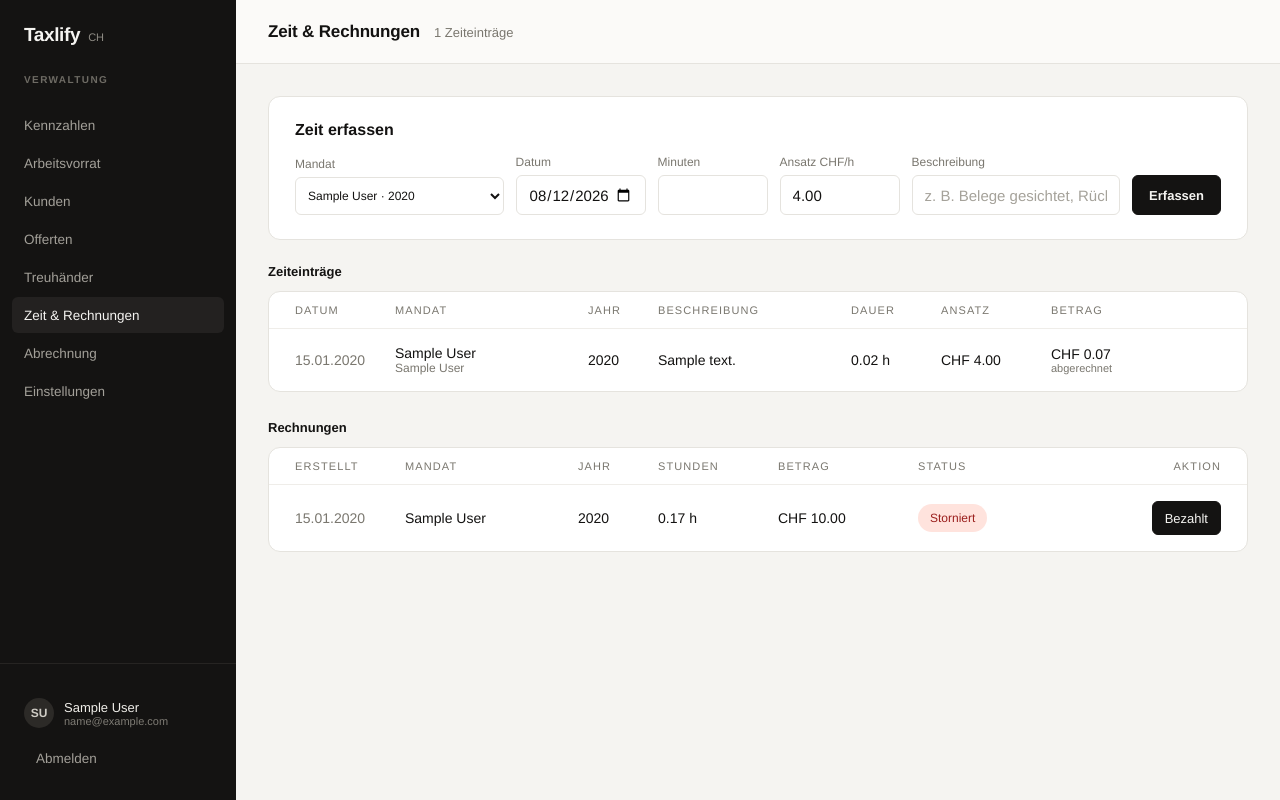
After one commit to raphirudin-cpu/taxlify.app, a Flask app: page /advisor/time/ in a window 1280 px wide. The commit adds this page. Run offline with Flask 3, Linux system fonts and the light colour scheme; a user stored in the database is signed in; tables that the repository leaves empty hold one stand-in row (values such as "Sample post"); parts of the project's set-up code (start-up, migrations or seed data) failed here and were passed over; some libraries are stand-ins or nearby versions.

Commit message:
Phase D2: time-tracking → client billing
A new 'Zeit & Rechnungen' surface for advisor firms, separate from the
Taxlify↔firm slot subscription:
- TimeEntry: billable work logged against a client engagement (minutes,
  description, date, snapshot CHF/h rate, billed flag). amount computed
  as minutes/60 * rate.
- ClientInvoice: an invoice the firm issues a client, generated from all
  unbilled entries for a client-year; entries are marked billed and
  linked. Statuses offen/bezahlt/storniert; cancelling releases the
  entries for re-billing.
- Advisor.default_hourly_rate prefills new entries; set in admin settings.
- Permissions: every firm member logs/views time; only owners/managers
  generate and settle invoices. All firm-scoped via current_advisor_ids.
- Sidebar nav item for admins and advisors; audit-logged.

Migration c8e3f5a17b26. 7 new tests (add, unbound-403, invoice totals,
staff-cannot-invoice, no-delete-billed, cancel-releases, render).

Co-Authored-By: Claude Opus 4.8 <noreply@anthropic.com>

```diff
--- a/app/__init__.py
+++ b/app/__init__.py
@@ -136,6 +136,7 @@ def create_app(config_class=None):
     from app.routes.advisor_billing_routes import billing_bp
     from app.routes.admin_dashboard_routes import admin_dashboard_bp
     from app.routes.admin_clients_routes import admin_clients_bp
+    from app.routes.time_tracking_routes import time_bp
 
     app.register_blueprint(auth_bp, url_prefix='/auth')
     app.register_blueprint(dashboard_bp)
@@ -170,6 +171,7 @@ def create_app(config_class=None):
     app.register_blueprint(billing_bp)
     app.register_blueprint(admin_dashboard_bp)
     app.register_blueprint(admin_clients_bp)
+    app.register_blueprint(time_bp)
 
     from flask_wtf.csrf import CSRFError
 
--- /dev/null
+++ b/app/routes/time_tracking_routes.py
@@ -0,0 +1,245 @@
+"""Time-tracking and client billing for advisor firms.
+
+Any firm member may log and view billable time against the firm's client
+engagements; only owners/managers may generate and settle client invoices.
+"""
+from datetime import datetime, date
+from decimal import Decimal, InvalidOperation
+
+from flask import Blueprint, render_template, request, redirect, url_for, flash, abort
+from flask_login import login_required, current_user
+
+from app.models import db, TaxYear, User, TimeEntry, ClientInvoice
+from app.security import (
+    require_role, parse_int, advisor_is_bound, can_manage_firm,
+    current_advisor_ids, firm_advisor,
+)
+from app.helpers import commit_or_rollback
+from app.audit import log_action
+
+time_bp = Blueprint('time_tracking', __name__, url_prefix='/advisor/time')
+
+DEFAULT_RATE = Decimal('150.00')
+
+
+def _firm_ids_or_403():
+    ids = current_advisor_ids()
+    if not ids:
+        abort(403)
+    return ids
+
+
+def _parse_rate(raw):
+    try:
+        r = Decimal(str(raw).replace(',', '.'))
+    except (InvalidOperation, TypeError):
+        return None
+    return r if r >= 0 else None
+
+
+@time_bp.route('/', methods=['GET'])
+@login_required
+@require_role('advisor', 'admin')
+def index():
+    ids = _firm_ids_or_403()
+    is_manager = can_manage_firm()
+    adv = firm_advisor()
+    default_rate = (adv.default_hourly_rate if adv and adv.default_hourly_rate is not None
+                    else DEFAULT_RATE)
+
+    # Engagements (client-year) for the add-form dropdown.
+    rows = (db.session.query(TaxYear, User)
+            .join(User, TaxYear.user_id == User.id)
+            .filter(TaxYear.advisor_id.in_(ids))
+            .order_by(TaxYear.year.desc()).all())
+    engagements = [{
+        'user_id': ty.user_id, 'year': ty.year,
+        'label': f"{user.firstname or ''} {user.lastname or ''}".strip() or user.email,
+    } for ty, user in rows]
+
+    # All time entries for the firm, newest first, with client + author labels.
+    entries = (TimeEntry.query
+               .filter(TimeEntry.advisor_id.in_(ids))
+               .order_by(TimeEntry.spent_on.desc(), TimeEntry.id.desc()).all())
+    user_ids = {e.user_id for e in entries} | {e.author_id for e in entries if e.author_id}
+    names = {}
+    if user_ids:
+        for u in User.query.filter(User.id.in_(user_ids)).all():
+            names[u.id] = f"{u.firstname or ''} {u.lastname or ''}".strip() or u.email
+
+    entry_rows = []
+    unbilled = {}  # (user_id, year) -> {'minutes':, 'amount':, 'label':}
+    for e in entries:
+        entry_rows.append({
+            'id': e.id, 'client': names.get(e.user_id, '—'), 'year': e.tax_year,
+            'author': names.get(e.author_id, '—'), 'spent_on': e.spent_on,
+            'minutes': e.minutes, 'description': e.description,
+            'rate': e.rate_chf, 'amount': e.amount, 'billed': e.billed,
+        })
+        if not e.billed:
+            key = (e.user_id, e.tax_year)
+            agg = unbilled.setdefault(key, {'minutes': 0, 'amount': Decimal('0.00'),
+                                            'label': names.get(e.user_id, '—')})
+            agg['minutes'] += e.minutes
+            agg['amount'] += e.amount
+
+    unbilled_groups = [{
+        'user_id': k[0], 'year': k[1], 'label': v['label'],
+        'minutes': v['minutes'], 'amount': v['amount'],
+    } for k, v in sorted(unbilled.items(), key=lambda kv: (kv[1]['label'], kv[0][1]))]
+
+    invoices = (ClientInvoice.query
+                .filter(ClientInvoice.advisor_id.in_(ids))
+                .order_by(ClientInvoice.created_at.desc()).all())
+    inv_user_ids = {i.user_id for i in invoices}
+    if inv_user_ids:
+        for u in User.query.filter(User.id.in_(inv_user_ids)).all():
+            names[u.id] = f"{u.firstname or ''} {u.lastname or ''}".strip() or u.email
+    invoice_rows = [{
+        'id': i.id, 'client': names.get(i.user_id, '—'), 'year': i.tax_year,
+        'minutes': i.minutes_total, 'amount': i.amount, 'status': i.status,
+        'created_at': i.created_at,
+    } for i in invoices]
+
+    return render_template(
+        'time_tracking.html',
+        engagements=engagements, entries=entry_rows, unbilled_groups=unbilled_groups,
+        invoices=invoice_rows, default_rate=default_rate, is_manager=is_manager,
+        today=date.today(),
+    )
+
+
+@time_bp.route('/add', methods=['POST'])
+@login_required
+@require_role('advisor', 'admin')
+def add_entry():
+    _firm_ids_or_403()
+    engagement = request.form.get('engagement', '')  # "user_id:year"
+    try:
+        uid_str, year_str = engagement.split(':', 1)
+        user_id, year = int(uid_str), int(year_str)
+    except (ValueError, AttributeError):
+        flash("Bitte ein Mandat auswählen.", "error")
+        return redirect(url_for('time_tracking.index'))
+
+    minutes = parse_int(request.form.get('minutes'))
+    description = (request.form.get('description') or '').strip()
+    rate = _parse_rate(request.form.get('rate'))
+    spent_on_str = request.form.get('spent_on')
+
+    if not advisor_is_bound(user_id, year):
+        abort(403)
+    if not minutes or minutes <= 0 or not description or rate is None:
+        flash("Bitte Dauer, Beschreibung und Ansatz korrekt ausfüllen.", "error")
+        return redirect(url_for('time_tracking.index'))
+    try:
+        spent_on = datetime.strptime(spent_on_str, '%Y-%m-%d').date()
+    except (ValueError, TypeError):
+        spent_on = date.today()
+
+    ty = TaxYear.query.filter_by(user_id=user_id, year=year).first()
+    db.session.add(TimeEntry(
+        advisor_id=ty.advisor_id, user_id=user_id, tax_year=year,
+        author_id=current_user.id, spent_on=spent_on, minutes=minutes,
+        description=description[:255], rate_chf=rate,
+    ))
+    if commit_or_rollback():
+        log_action('time.add', target_type='tax_year', target_id=year,
+                   detail=f"{minutes}min")
+        flash("Zeit erfasst.", "success")
+    else:
+        flash("Zeit konnte nicht erfasst werden.", "error")
+    return redirect(url_for('time_tracking.index'))
+
+
+@time_bp.route('/<int:entry_id>/delete', methods=['POST'])
+@login_required
+@require_role('advisor', 'admin')
+def delete_entry(entry_id):
+    ids = _firm_ids_or_403()
+    e = TimeEntry.query.get(entry_id)
+    if not e or e.advisor_id not in ids:
+        abort(403)
+    if e.billed:
+        flash("Bereits abgerechnete Einträge können nicht gelöscht werden.", "error")
+        return redirect(url_for('time_tracking.index'))
+    db.session.delete(e)
+    if commit_or_rollback():
+        log_action('time.delete', target_type='tax_year', target_id=e.tax_year)
+        flash("Eintrag gelöscht.", "success")
+    else:
+        flash("Löschen fehlgeschlagen.", "error")
+    return redirect(url_for('time_tracking.index'))
+
+
+@time_bp.route('/invoice', methods=['POST'])
+@login_required
+@require_role('advisor', 'admin')
+def create_invoice():
+    ids = _firm_ids_or_403()
+    if not can_manage_firm():
+        abort(403)
+    user_id = parse_int(request.form.get('user_id'))
+    year = parse_int(request.form.get('tax_year'))
+    if user_id is None or year is None:
+        flash("Fehlende Angaben.", "error")
+        return redirect(url_for('time_tracking.index'))
+    if not advisor_is_bound(user_id, year):
+        abort(403)
+
+    entries = (TimeEntry.query
+               .filter(TimeEntry.advisor_id.in_(ids), TimeEntry.user_id == user_id,
+                       TimeEntry.tax_year == year, TimeEntry.billed.is_(False)).all())
+    if not entries:
+        flash("Keine offenen Zeiteinträge für dieses Mandat.", "error")
+        return redirect(url_for('time_tracking.index'))
+
+    total_minutes = sum(e.minutes for e in entries)
+    total_amount = sum((e.amount for e in entries), Decimal('0.00'))
+    inv = ClientInvoice(
+        advisor_id=entries[0].advisor_id, user_id=user_id, tax_year=year,
+        minutes_total=total_minutes, amount=total_amount, status='offen',
+        created_by=current_user.id,
+    )
+    db.session.add(inv)
+    db.session.flush()
+    for e in entries:
+        e.billed = True
+        e.invoice_id = inv.id
+    if commit_or_rollback():
+        log_action('invoice.create', target_type='tax_year', target_id=year,
+                   detail=f"CHF {total_amount}")
+        flash(f"Rechnung über CHF {total_amount} erstellt.", "success")
+    else:
+        flash("Rechnung konnte nicht erstellt werden.", "error")
+    return redirect(url_for('time_tracking.index'))
+
+
+@time_bp.route('/invoice/<int:invoice_id>/status', methods=['POST'])
+@login_required
+@require_role('advisor', 'admin')
+def set_invoice_status(invoice_id):
+    ids = _firm_ids_or_403()
+    if not can_manage_firm():
+        abort(403)
+    status = request.form.get('status')
+    if status not in ('offen', 'bezahlt', 'storniert'):
+        flash("Ungültiger Status.", "error")
+        return redirect(url_for('time_tracking.index'))
+    inv = ClientInvoice.query.get(invoice_id)
+    if not inv or inv.advisor_id not in ids:
+        abort(403)
+
+    inv.status = status
+    # Cancelling releases the time entries so they can be re-billed.
+    if status == 'storniert':
+        for e in TimeEntry.query.filter_by(invoice_id=inv.id).all():
+            e.billed = False
+            e.invoice_id = None
+    if commit_or_rollback():
+        log_action('invoice.status', target_type='tax_year', target_id=inv.tax_year,
+                   detail=status)
+        flash("Rechnungsstatus aktualisiert.", "success")
+    else:
+        flash("Aktualisierung fehlgeschlagen.", "error")
+    return redirect(url_for('time_tracking.index'))
--- a/app/templates/admin_settings.html
+++ b/app/templates/admin_settings.html
@@ -16,6 +16,7 @@
         <div class="field"><label for="phone">Telefon</label><input type="text" id="phone" name="phone" value="{{ advisor.phone if advisor else '' }}"></div>
         <div class="field"><label for="website">Website</label><input type="text" id="website" name="website" value="{{ advisor.website if advisor else '' }}"></div>
         <div class="field" style="grid-column:1 / -1;"><label for="company_email">Firmen-E-Mail</label><input type="email" id="company_email" name="company_email" value="{{ advisor.email if advisor else '' }}"></div>
+        <div class="field"><label for="default_hourly_rate">Standard-Stundenansatz (CHF/h)</label><input type="number" min="0" step="0.01" id="default_hourly_rate" name="default_hourly_rate" value="{{ advisor.default_hourly_rate if advisor and advisor.default_hourly_rate is not none else '' }}" placeholder="150.00"></div>
       </div>
 
       <div class="field" style="margin-top:4px;">
--- a/app/templates/app_base.html
+++ b/app/templates/app_base.html
@@ -30,6 +30,7 @@
         <a class="nav-item {{ 'active' if ep in ['admin_clients.admin_clients', 'admin_clients.client_profile'] }}" href="{{ url_for('admin_clients.admin_clients') }}">Kunden</a>
         <a class="nav-item {{ 'active' if ep == 'advisor_quotes.advisor_quotes' }}" href="{{ url_for('advisor_quotes.advisor_quotes') }}">Offerten</a>
         <a class="nav-item {{ 'active' if ep == 'advisor_advisors.advisors' }}" href="{{ url_for('advisor_advisors.advisors') }}">Treuhänder</a>
+        <a class="nav-item {{ 'active' if ep == 'time_tracking.index' }}" href="{{ url_for('time_tracking.index') }}">Zeit &amp; Rechnungen</a>
         <a class="nav-item {{ 'active' if ep == 'billing.billing_index' }}" href="{{ url_for('billing.billing_index') }}">Abrechnung</a>
         <a class="nav-item {{ 'active' if ep == 'admin_settings.advisor_settings' }}" href="{{ url_for('admin_settings.advisor_settings') }}">Einstellungen</a>
 
@@ -39,6 +40,7 @@
         <a class="nav-item {{ 'active' if ep == 'advisor_quotes.advisor_quotes' }}" href="{{ url_for('advisor_quotes.advisor_quotes') }}">Offerten</a>
         <a class="nav-item {{ 'active' if ep == 'advisor_advisors.advisors' }}" href="{{ url_for('advisor_advisors.advisors') }}">Treuhänder</a>
         <a class="nav-item {{ 'active' if ep == 'advisor_tips_news.tips_news' }}" href="{{ url_for('advisor_tips_news.tips_news') }}">Unterlagen</a>
+        <a class="nav-item {{ 'active' if ep == 'time_tracking.index' }}" href="{{ url_for('time_tracking.index') }}">Zeit &amp; Rechnungen</a>
         <a class="nav-item {{ 'active' if ep == 'advisor_settings.advisor_settings' }}" href="{{ url_for('advisor_settings.advisor_settings') }}">Einstellungen</a>
       {% endif %}
     </nav>
--- /dev/null
+++ b/app/templates/time_tracking.html
@@ -0,0 +1,147 @@
+{% extends "app_base.html" %}
+{% block title %}Zeit & Rechnungen · Taxlify{% endblock %}
+{% block topbar_title %}Zeit & Rechnungen{% endblock %}
+{% block subtitle %}<span class="subtitle">{{ entries|length }} Zeiteinträge</span>{% endblock %}
+
+{% block content %}
+
+{# ---- Zeit erfassen ---- #}
+<div class="card" style="margin-bottom:24px;">
+  <div class="card-title" style="margin-bottom:16px;">Zeit erfassen</div>
+  {% if engagements %}
+  <form action="{{ url_for('time_tracking.add_entry') }}" method="post">
+    <input type="hidden" name="csrf_token" value="{{ csrf_token() }}"/>
+    <div class="row" style="gap:12px; flex-wrap:wrap; align-items:flex-end;">
+      <div class="field" style="flex:2; min-width:200px; margin-bottom:0;">
+        <label for="engagement">Mandat</label>
+        <select id="engagement" name="engagement" class="assign-select" style="max-width:none; width:100%; height:38px;" required>
+          {% for e in engagements %}
+            <option value="{{ e.user_id }}:{{ e.year }}">{{ e.label }} · {{ e.year }}</option>
+          {% endfor %}
+        </select>
+      </div>
+      <div class="field" style="width:130px; margin-bottom:0;">
+        <label for="spent_on">Datum</label>
+        <input type="date" id="spent_on" name="spent_on" value="{{ today.isoformat() }}">
+      </div>
+      <div class="field" style="width:110px; margin-bottom:0;">
+        <label for="minutes">Minuten</label>
+        <input type="number" id="minutes" name="minutes" min="1" step="1" required>
+      </div>
+      <div class="field" style="width:120px; margin-bottom:0;">
+        <label for="rate">Ansatz CHF/h</label>
+        <input type="number" id="rate" name="rate" min="0" step="0.01" value="{{ default_rate }}" required>
+      </div>
+      <div class="field" style="flex:2; min-width:200px; margin-bottom:0;">
+        <label for="description">Beschreibung</label>
+        <input type="text" id="description" name="description" maxlength="255" required placeholder="z. B. Belege gesichtet, Rückfragen">
+      </div>
+      <button type="submit" class="btn btn-primary">Erfassen</button>
+    </div>
+  </form>
+  {% else %}
+    <div class="empty">Noch keine Mandate — sobald ein Kunde zugewiesen ist, kannst du Zeit erfassen.</div>
+  {% endif %}
+</div>
+
+{# ---- Offen zur Abrechnung ---- #}
+{% if unbilled_groups %}
+<div class="section-label">Offen zur Abrechnung</div>
+<div class="dtable" style="margin-bottom:28px;">
+  <div class="thead" style="grid-template-columns:1fr 80px 120px 140px 160px;">
+    <div>Mandat</div><div>Jahr</div><div>Stunden</div><div>Betrag</div><div class="right">Aktion</div>
+  </div>
+  {% for g in unbilled_groups %}
+  <div class="trow" style="grid-template-columns:1fr 80px 120px 140px 160px;">
+    <div class="cell-strong">{{ g.label }}</div>
+    <div class="tnum">{{ g.year }}</div>
+    <div class="tnum">{{ '%.2f'|format(g.minutes / 60) }} h</div>
+    <div class="tnum">CHF {{ g.amount|chf2 }}</div>
+    <div class="right">
+      {% if is_manager %}
+        <form action="{{ url_for('time_tracking.create_invoice') }}" method="post" style="display:inline;">
+          <input type="hidden" name="csrf_token" value="{{ csrf_token() }}"/>
+          <input type="hidden" name="user_id" value="{{ g.user_id }}">
+          <input type="hidden" name="tax_year" value="{{ g.year }}">
+          <button type="submit" class="btn btn-primary btn-sm">Rechnung erstellen</button>
+        </form>
+      {% else %}<span class="cell-muted">—</span>{% endif %}
+    </div>
+  </div>
+  {% endfor %}
+</div>
+{% endif %}
+
+{# ---- Zeiteinträge ---- #}
+<div class="section-label">Zeiteinträge</div>
+<div class="dtable" style="margin-bottom:28px;">
+  <div class="thead" style="grid-template-columns:100px 1fr 70px 1fr 90px 110px 110px 60px;">
+    <div>Datum</div><div>Mandat</div><div>Jahr</div><div>Beschreibung</div><div>Dauer</div><div>Ansatz</div><div>Betrag</div><div></div>
+  </div>
+  {% for e in entries %}
+  <div class="trow" style="grid-template-columns:100px 1fr 70px 1fr 90px 110px 110px 60px;">
+    <div class="cell-muted">{{ e.spent_on|date_ch }}</div>
+    <div class="cell-strong">{{ e.client }}<div class="cell-muted" style="font-size:12px;">{{ e.author }}</div></div>
+    <div class="tnum">{{ e.year }}</div>
+    <div>{{ e.description }}</div>
+    <div class="tnum">{{ '%.2f'|format(e.minutes / 60) }} h</div>
+    <div class="tnum">CHF {{ e.rate|chf2 }}</div>
+    <div class="tnum">CHF {{ e.amount|chf2 }}{% if e.billed %}<div class="cell-muted" style="font-size:11px;">abgerechnet</div>{% endif %}</div>
+    <div class="right">
+      {% if not e.billed %}
+        <form action="{{ url_for('time_tracking.delete_entry', entry_id=e.id) }}" method="post">
+          <input type="hidden" name="csrf_token" value="{{ csrf_token() }}"/>
+          <button type="submit" class="text-action text-danger" onclick="return confirm('Eintrag löschen?')">×</button>
+        </form>
+      {% endif %}
+    </div>
+  </div>
+  {% else %}
+  <div class="trow" style="grid-template-columns:1fr;"><div class="cell-muted">Noch keine Zeiteinträge.</div></div>
+  {% endfor %}
+</div>
+
+{# ---- Rechnungen ---- #}
+<div class="section-label">Rechnungen</div>
+<div class="dtable">
+  <div class="thead" style="grid-template-columns:110px 1fr 80px 120px 140px 130px 1fr;">
+    <div>Erstellt</div><div>Mandat</div><div>Jahr</div><div>Stunden</div><div>Betrag</div><div>Status</div><div class="right">Aktion</div>
+  </div>
+  {% for i in invoices %}
+  <div class="trow" style="grid-template-columns:110px 1fr 80px 120px 140px 130px 1fr;">
+    <div class="cell-muted">{{ i.created_at|date_ch }}</div>
+    <div class="cell-strong">{{ i.client }}</div>
+    <div class="tnum">{{ i.year }}</div>
+    <div class="tnum">{{ '%.2f'|format(i.minutes / 60) }} h</div>
+    <div class="tnum">CHF {{ i.amount|chf2 }}</div>
+    <div>
+      {% set st = {'offen':'warning','bezahlt':'success','storniert':'danger'} %}
+      <span class="pill {{ st[i.status] }}">{{ i.status|capitalize }}</span>
+    </div>
+    <div class="right">
+      {% if is_manager %}
+        <div class="row" style="gap:8px; justify-content:flex-end;">
+        {% if i.status != 'bezahlt' %}
+          <form action="{{ url_for('time_tracking.set_invoice_status', invoice_id=i.id) }}" method="post" style="display:inline;">
+            <input type="hidden" name="csrf_token" value="{{ csrf_token() }}"/>
+            <input type="hidden" name="status" value="bezahlt">
+            <button type="submit" class="btn btn-secondary btn-sm">Bezahlt</button>
+          </form>
+        {% endif %}
+        {% if i.status != 'storniert' %}
+          <form action="{{ url_for('time_tracking.set_invoice_status', invoice_id=i.id) }}" method="post" style="display:inline;">
+            <input type="hidden" name="csrf_token" value="{{ csrf_token() }}"/>
+            <input type="hidden" name="status" value="storniert">
+            <button type="submit" class="text-action text-danger" onclick="return confirm('Rechnung stornieren? Die Zeiteinträge werden wieder freigegeben.')">Stornieren</button>
+          </form>
+        {% endif %}
+        </div>
+      {% else %}<span class="cell-muted">—</span>{% endif %}
+    </div>
+  </div>
+  {% else %}
+  <div class="trow" style="grid-template-columns:1fr;"><div class="cell-muted">Noch keine Rechnungen.</div></div>
+  {% endfor %}
+</div>
+
+{% endblock %}
```
Also changed, not shown: app/models.py (+42 -0 lines), app/routes/admin_settings_routes.py (+8 -0 lines), migrations/versions/c8e3f5a17b26_time_tracking_client_billing.py (added, +65 -0 lines), tests/test_phase_d2.py (added, +143 -0 lines).
